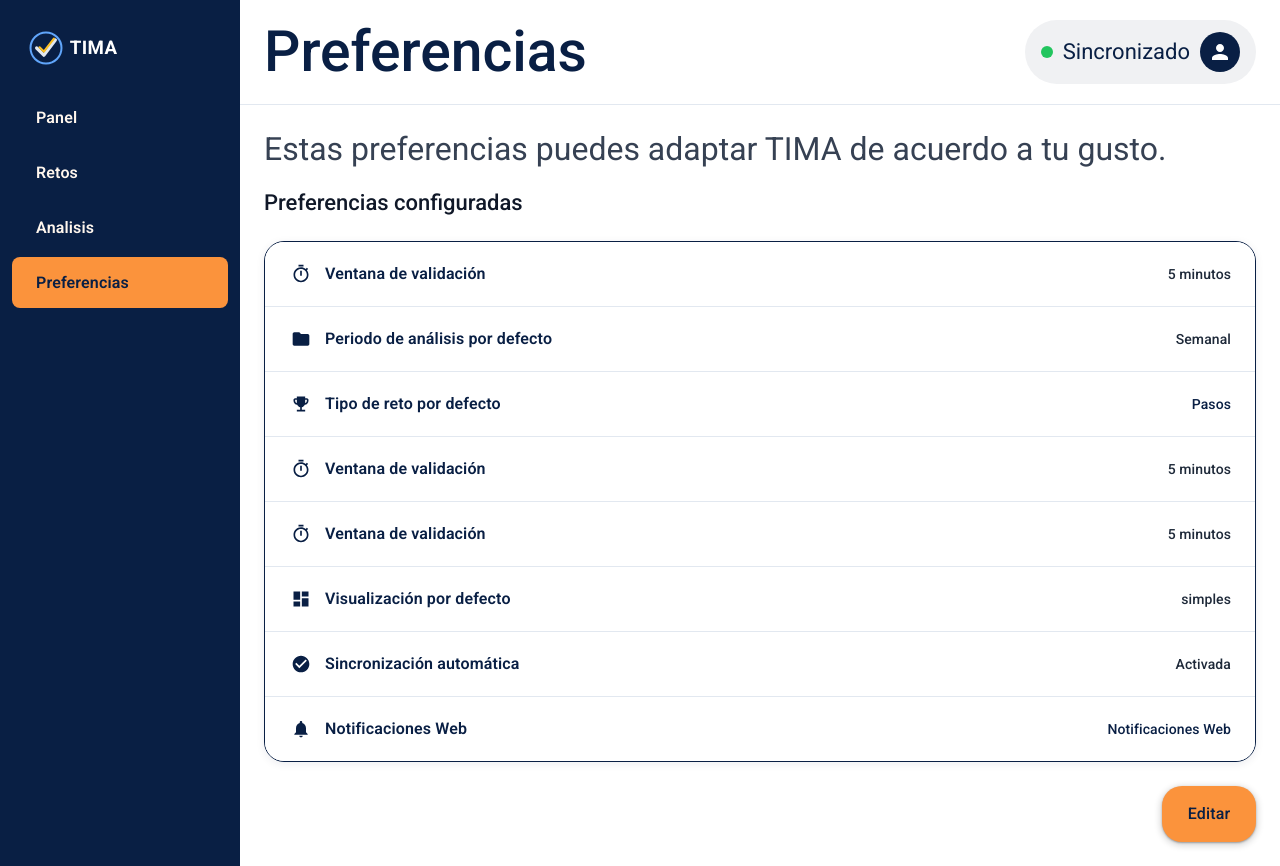
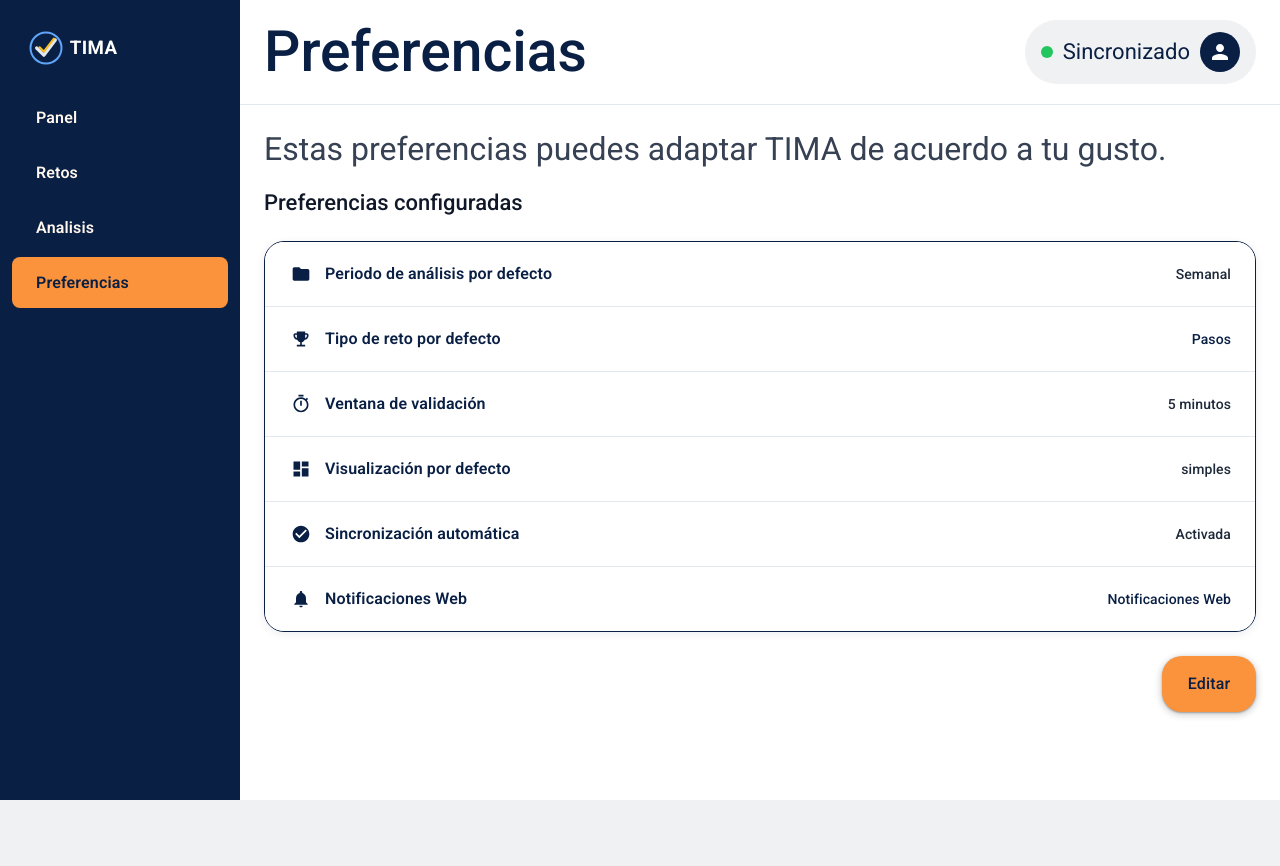
Before and after one commit to JuanJoseRestrepo33/Angular-MockUp, an Angular app: page /app/preferencias in a window 1280 px wide. After the commit the page ends 800 px from the top, so only its background shows below. Built offline with nearby package versions, Linux system fonts and the light colour scheme.

Commit message:
Add the initial figma things

```diff
--- a/src/app/components/preferencias/preferencias.component.html
+++ b/src/app/components/preferencias/preferencias.component.html
@@ -18,15 +18,6 @@
       <div class="pref-row">
         <div class="pref-row-left">
           <div class="pref-icon">
-            <svg viewBox="0 0 24 24" fill="currentColor"><path d="M15 1H9v2h6V1zm-4 13h2V8h-2v6zm8.03-6.61l1.42-1.42c-.43-.51-.9-.99-1.41-1.41l-1.42 1.42C16.07 4.74 14.12 4 12 4c-4.97 0-9 4.03-9 9s4.02 9 9 9 9-4.03 9-9c0-2.12-.74-4.07-1.97-5.61zM12 20c-3.87 0-7-3.13-7-7s3.13-7 7-7 7 3.13 7 7-3.13 7-7 7z"/></svg>
-          </div>
-          <span class="pref-label">Ventana de validación</span>
-        </div>
-        <span class="pref-value">5 minutos</span>
-      </div>
-      <div class="pref-row">
-        <div class="pref-row-left">
-          <div class="pref-icon">
             <svg viewBox="0 0 24 24" fill="currentColor"><path d="M10 4H4c-1.1 0-2 .9-2 2v12c0 1.1.9 2 2 2h16c1.1 0 2-.9 2-2V8c0-1.1-.9-2-2-2h-8l-2-2z"/></svg>
           </div>
           <span class="pref-label">Periodo de análisis por defecto</span>
@@ -41,15 +32,6 @@
           <span class="pref-label">Tipo de reto por defecto</span>
         </div>
         <span class="pref-value pref-value--primary">Pasos</span>
-      </div>
-      <div class="pref-row">
-        <div class="pref-row-left">
-          <div class="pref-icon">
-            <svg viewBox="0 0 24 24" fill="currentColor"><path d="M15 1H9v2h6V1zm-4 13h2V8h-2v6zm8.03-6.61l1.42-1.42c-.43-.51-.9-.99-1.41-1.41l-1.42 1.42C16.07 4.74 14.12 4 12 4c-4.97 0-9 4.03-9 9s4.02 9 9 9 9-4.03 9-9c0-2.12-.74-4.07-1.97-5.61zM12 20c-3.87 0-7-3.13-7-7s3.13-7 7-7 7 3.13 7 7-3.13 7-7 7z"/></svg>
-          </div>
-          <span class="pref-label">Ventana de validación</span>
-        </div>
-        <span class="pref-value">5 minutos</span>
       </div>
       <div class="pref-row">
         <div class="pref-row-left">
```
